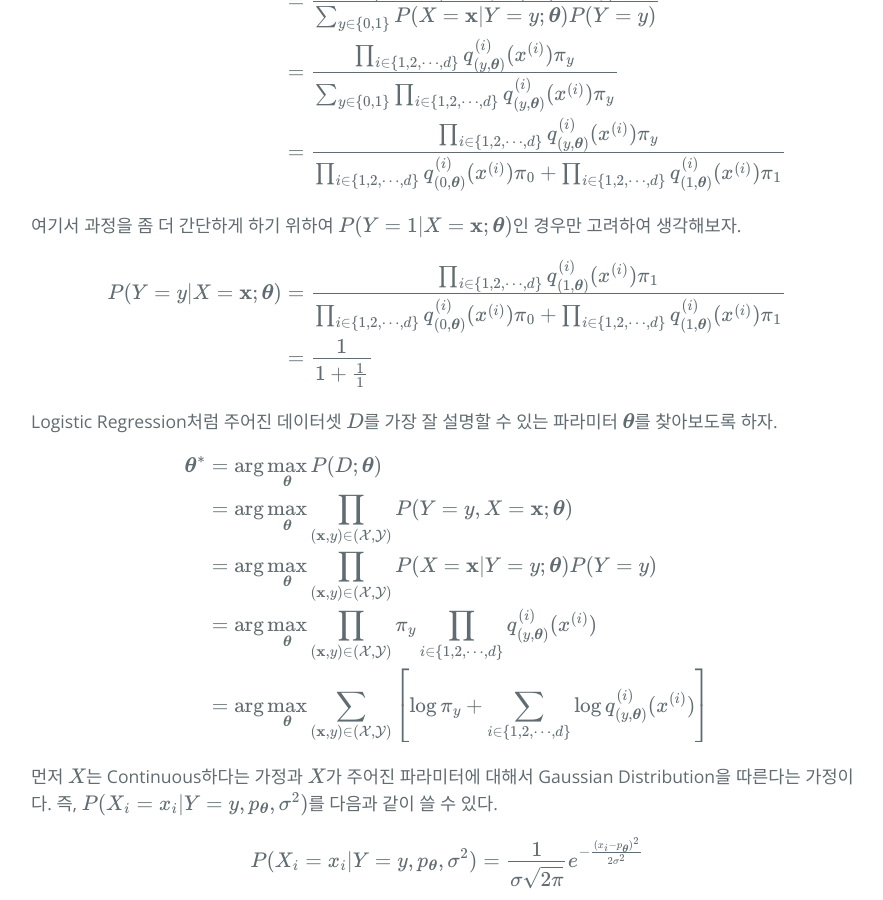
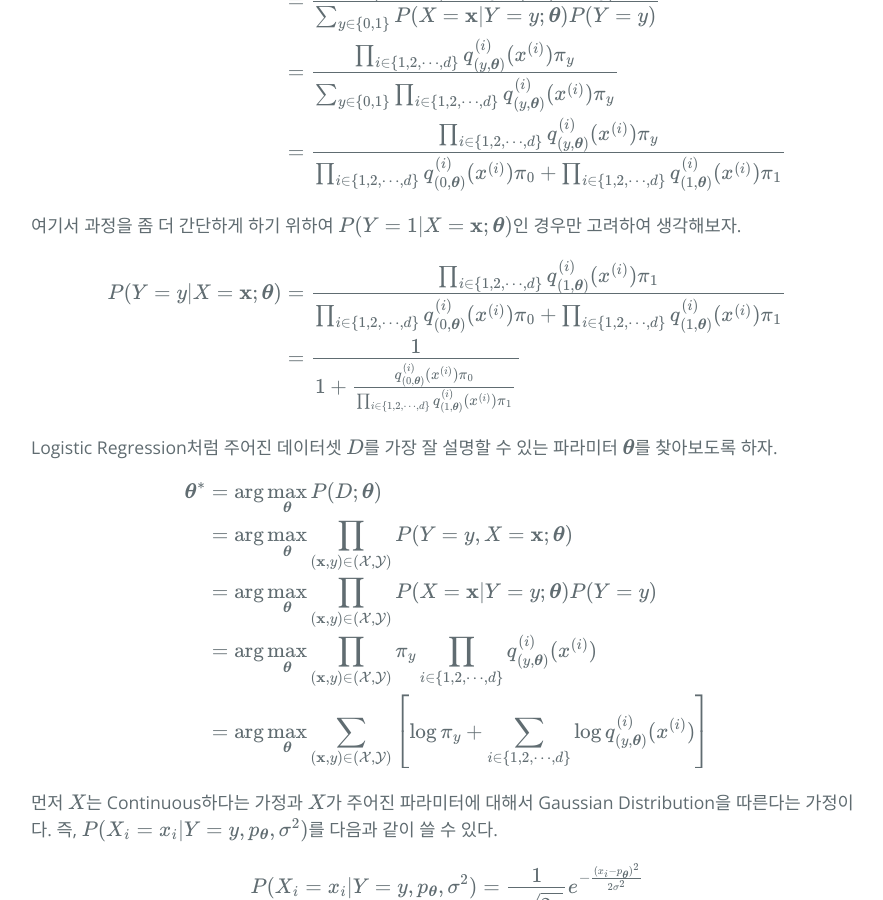
Before and after one commit to hcnoh/hcnoh.github.io, a Jekyll site: the page built from _posts/2019-04-25-logistic-regression-and-naive-bayes.md, in a window 1280 px wide and 900 px high, scrolled down 7289 px. Shown: the whole window, without its empty margins (193-1076 px from the left). Built offline with Jekyll 4.4.1, drawn with Linux system fonts in a browser that asks for light colours; formulas are drawn with MathJax 3; comment, search, counter and statistics services are not loaded.

Commit message:
Update 2019-04-25-logistic-regression-and-naive-bayes.md

```diff
--- a/_posts/2019-04-25-logistic-regression-and-naive-bayes.md
+++ b/_posts/2019-04-25-logistic-regression-and-naive-bayes.md
@@ -281,7 +281,7 @@
 \begin{align*}
 P(Y=y\vert X=\mathbf{x} ; \boldsymbol{\theta})
 & = \frac{\prod_{i\in \{1,2,\cdots, d \}} q_{(1, \boldsymbol{\theta})}^{(i)}(x^{(i)})\pi_1}{\prod_{i\in \{1,2,\cdots, d \}} q_{(0, \boldsymbol{\theta})}^{(i)}(x^{(i)})\pi_0 + \prod_{i\in \{1,2,\cdots, d \}} q_{(1, \boldsymbol{\theta})}^{(i)}(x^{(i)})\pi_1} \\
-& = \frac{1}{1 + \frac{1}{1}}
+& = \frac{1}{1 + \frac{q_{(0, \boldsymbol{\theta})}^{(i)}(x^{(i)})\pi_0}{\prod_{i\in \{1,2,\cdots, d \}} q_{(1, \boldsymbol{\theta})}^{(i)}(x^{(i)})\pi_1}}
 \end{align*}
 $$
 
```
